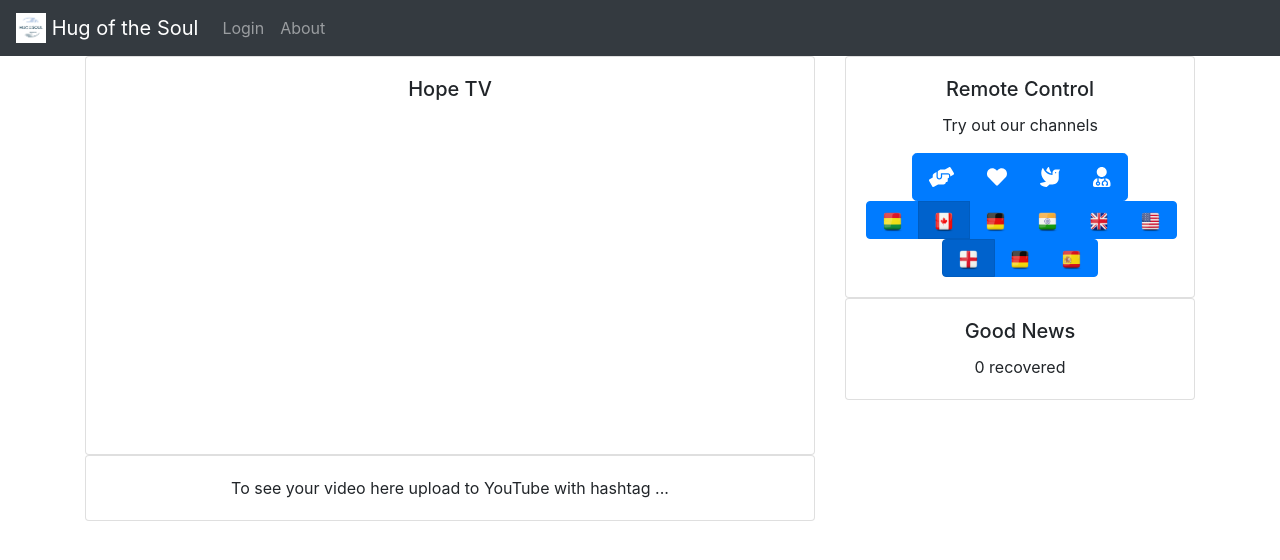
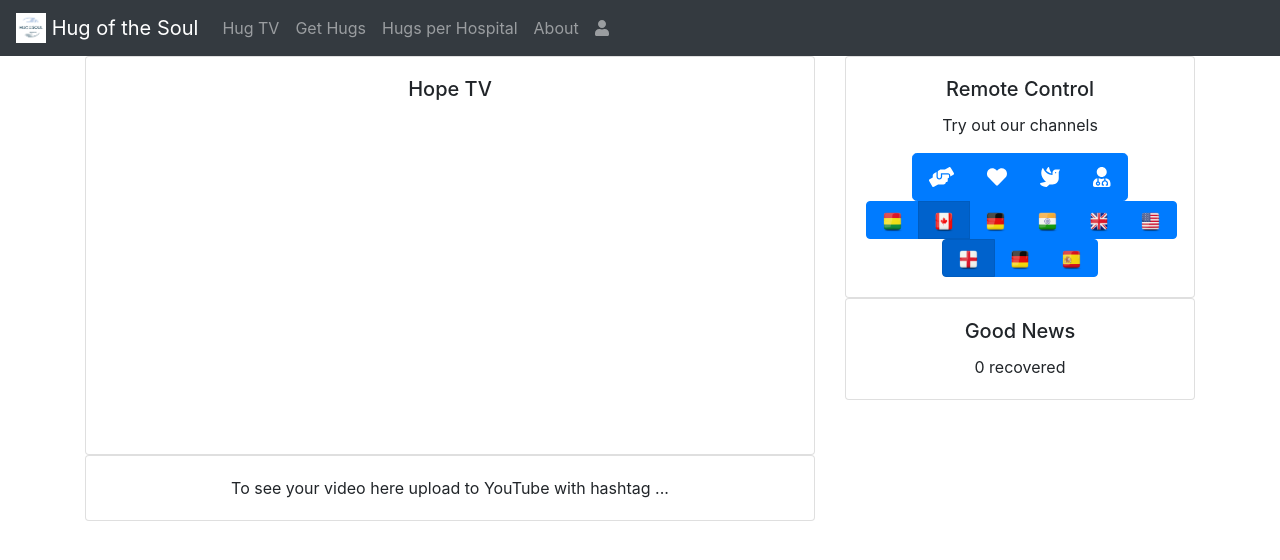
Before and after one commit to hugofthesoul/hugofthesoul.github.io, a React (Create React App) app: page / in a window 1280 px wide. Shown: the top 560 px of the page. Built offline with nearby package versions, Linux system fonts and the light colour scheme; no server answers.

Commit message:
Modify NavBar to line up with wire frame

```diff
--- a/src/Login.js
+++ b/src/Hospital.js
@@ -6,7 +6,7 @@ import Container from 'react-bootstrap/Container';
 import Col from 'react-bootstrap/Col';
 import Row from 'react-bootstrap/Row';
 
-class Login extends React.Component {
+class Hospital extends React.Component {
   render(){
     return (
       <Container>
@@ -35,4 +35,4 @@ class Login extends React.Component {
   }
 }
 
-export default Login;
+export default Hospital;
--- a/src/index.js
+++ b/src/index.js
@@ -7,12 +7,18 @@ import {
   Switch,
   Route
 } from 'react-router-dom';
+
+import { FontAwesomeIcon } from '@fortawesome/react-fontawesome'
+import { faUser } from '@fortawesome/free-solid-svg-icons'
+import ImgLogo from './image/logo.png';
 import './index.css';
 
-import ImgLogo from './image/logo.png';
+import Home from './App';
 import App from './App';
+import GetHug from './Hospital';
+import Hospital from './Hospital';
 import About from './About';
-import Login from './Login';
+import Login from './About';
 
 import * as serviceWorker from './serviceWorker';
 
@@ -33,10 +39,19 @@ ReactDOM.render((
       <Navbar.Collapse id="responsive-navbar-nav">
         <Nav>
           <Nav.Item>
-            <Nav.Link href="/#login">Login</Nav.Link>
+            <Nav.Link href="/#hug-tv">Hug TV</Nav.Link>
+          </Nav.Item>
+          <Nav.Item>
+            <Nav.Link href="/#hugs">Get Hugs</Nav.Link>
+          </Nav.Item>
+          <Nav.Item>
+            <Nav.Link href="/#hospital">Hugs per Hospital</Nav.Link>
           </Nav.Item>
           <Nav.Item>
             <Nav.Link href="/#about">About</Nav.Link>
+          </Nav.Item>
+          <Nav.Item>
+            <Nav.Link href="/#login"><FontAwesomeIcon icon={faUser} /></Nav.Link>
           </Nav.Item>
         </Nav>
       </Navbar.Collapse>
@@ -44,7 +59,19 @@ ReactDOM.render((
     <Router basename="/">
       <Switch>
         <Route exact path="/">
+          <Home />
+        </Route>
+        <Route path="/hug-tv">
           <App />
+        </Route>
+        <Route path="/hugs">
+          <GetHug />
+        </Route>
+        <Route path="/hospital">
+          <Hospital />
+        </Route>
+        <Route path="/about">
+          <About />
         </Route>
         <Route path="/login">
           <Login />
```
